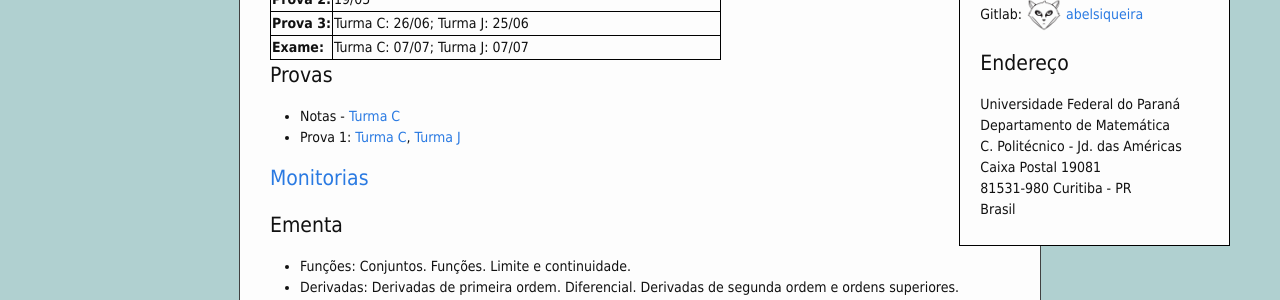
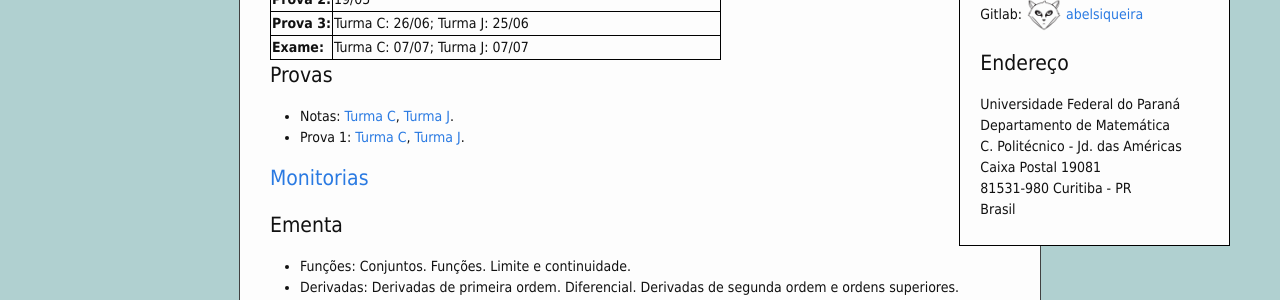
Before and after one commit to abelsiqueira/abelsiqueira.github.io-old, a Jekyll site: the page built from _posts/br/2015-02-18-cm201-calculo-diferencial-e-integral-2015s1.markdown, in a window 1280 px wide and 900 px high, scrolled down 317 px. Shown: the part 152-452 px from the top of the window. Built offline with Jekyll 4.4.1, drawn with Linux system fonts in a browser that asks for light colours; nearby versions of some CDN libraries.

Commit message:
Adiciona notas cm201-J

```diff
--- a/_posts/br/2015-02-18-cm201-calculo-diferencial-e-integral-2015s1.markdown
+++ b/_posts/br/2015-02-18-cm201-calculo-diferencial-e-integral-2015s1.markdown
@@ -21,9 +21,10 @@ permalink:  cm201-2015s1
 
 # Provas
 
-  - Notas - [Turma C]({{ site.baseurl }}/disciplinas/2015s1-cm201/notas-C.pdf)
+  - Notas: [Turma C]({{ site.baseurl }}/disciplinas/2015s1-cm201/notas-C.pdf),
+    [Turma J]({{ site.baseurl }}/disciplinas/2015s1-cm201/notas-J.pdf).
   - Prova 1: [Turma C]({{ site.baseurl }}/disciplinas/2015s1-cm201/prova1-C.pdf),
-    [Turma J]({{ site.baseurl }}/disciplinas/2015s1-cm201/prova-J.pdf)
+    [Turma J]({{ site.baseurl }}/disciplinas/2015s1-cm201/prova-J.pdf).
 
 # [Monitorias]({{ site.baseurl }}/assets/monitorias2015.pdf)
 
```
Also changed, not shown: 1 other file.
